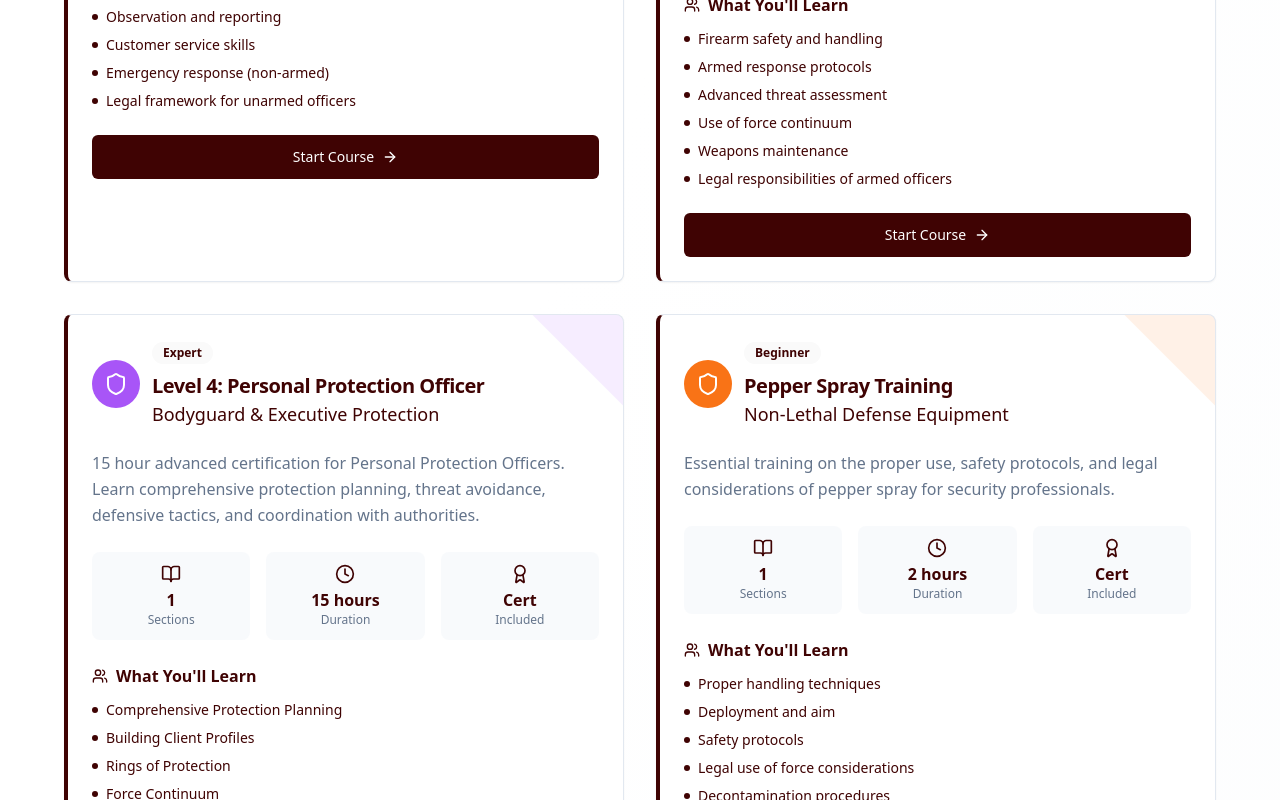
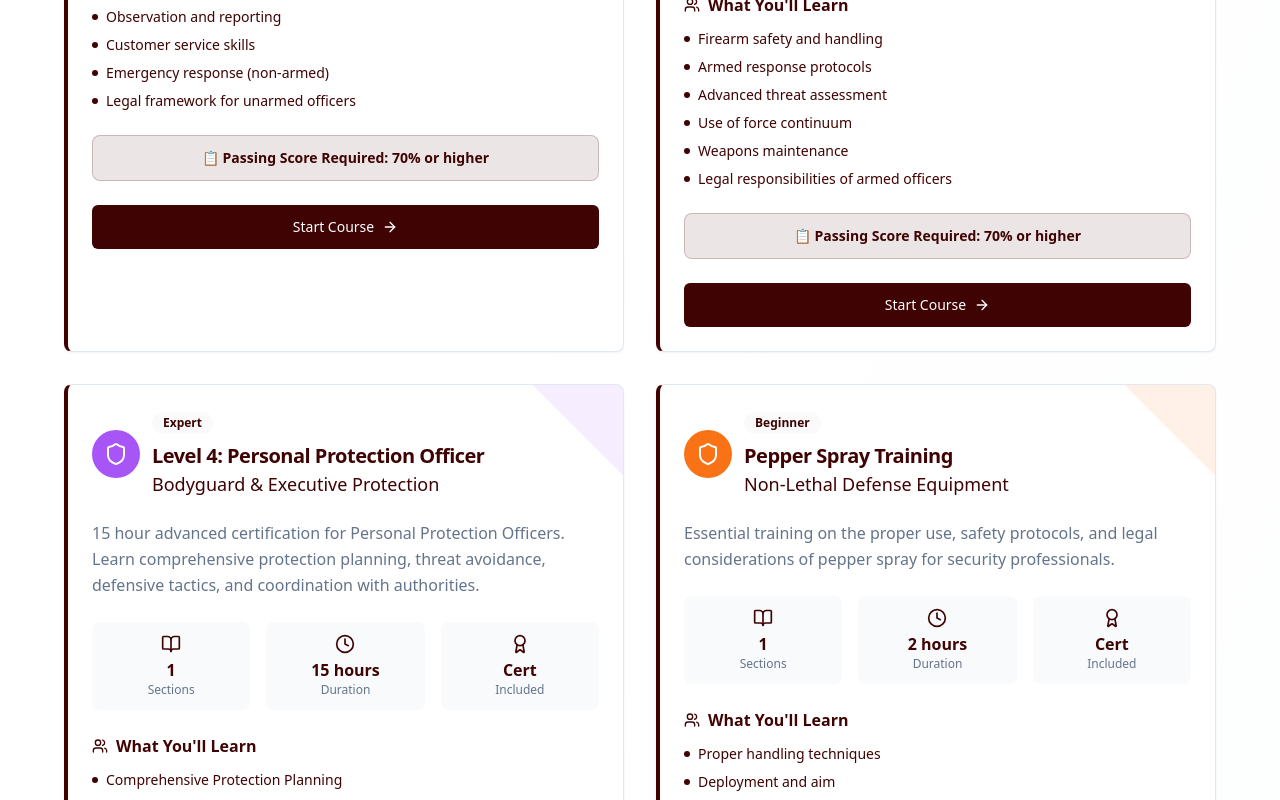
Before and after one commit to rrosee12328-bit/kairos-quizmaster-course, a React (Vite) app: page /courses in a window 1280 px wide. Shown: the part 1400-2200 px from the top of the page. Built offline with nearby package versions, Linux system fonts and the light colour scheme; the HTML template or start-up script is replaced by a standard one.

Commit message:
Add passing score to courses page

```diff
--- a/src/pages/Courses.tsx
+++ b/src/pages/Courses.tsx
@@ -266,6 +266,13 @@ const Courses = () => {
                   </ul>
                 </div>
 
+                {/* Passing Score */}
+                <div className="mb-6 p-3 bg-primary/10 rounded-lg border border-primary/20">
+                  <p className="text-sm font-semibold text-center">
+                    📋 Passing Score Required: 70% or higher
+                  </p>
+                </div>
+
                 {/* CTA Button */}
                 <Button asChild className="w-full" size="lg">
                   <Link to={course.route} className="flex items-center gap-2">
```
